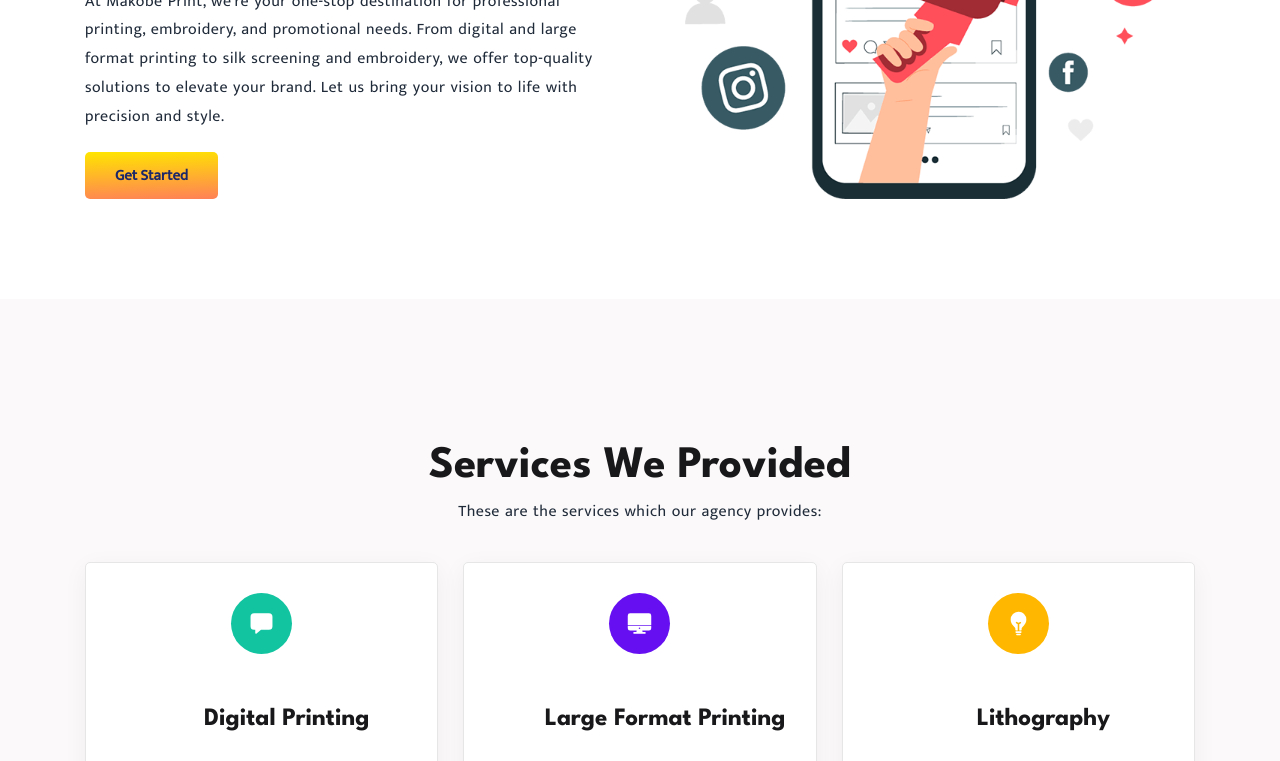
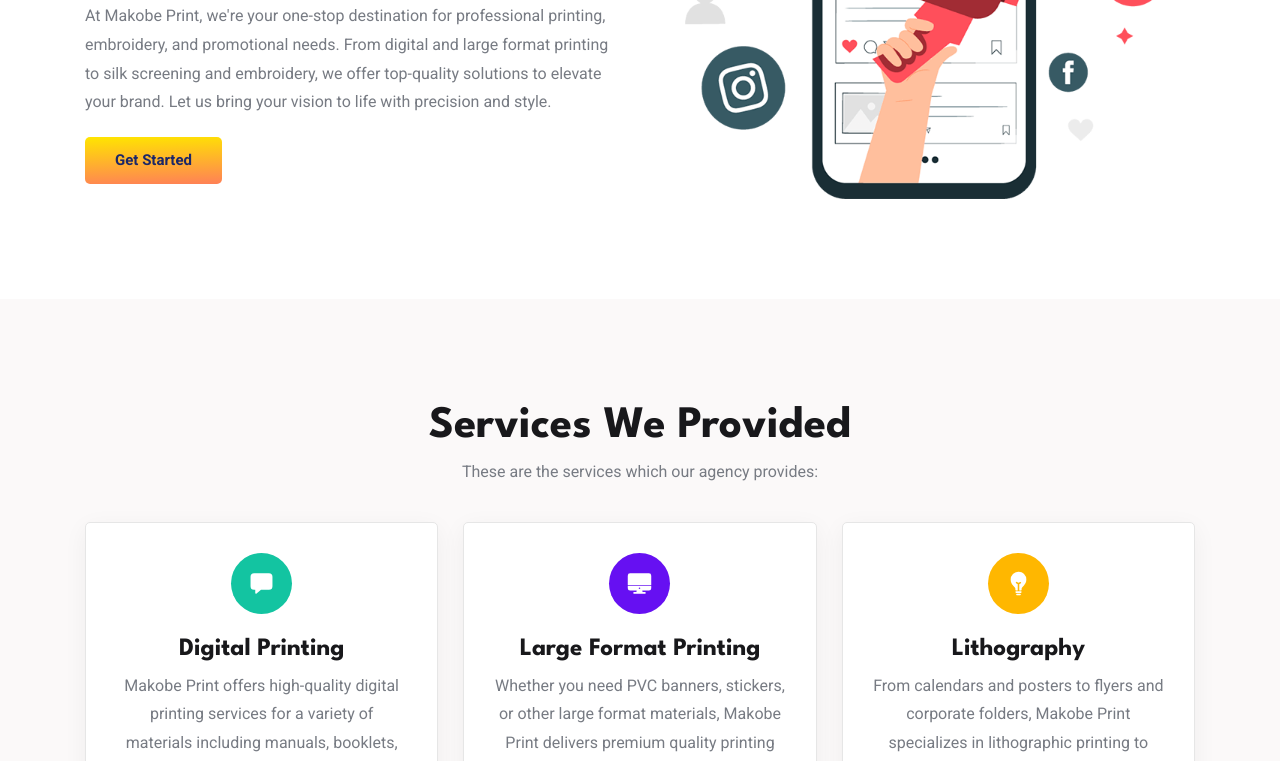
Before and after one commit to CharlieNndwa/makobe-print, a plain HTML site: page index.html in a window 1280 px wide. Shown: the part 456-1217 px from the top of the page. Drawn offline with nearby package versions, Linux system fonts and the light colour scheme; a web font is replaced by a local one.

Commit message:
first commit

```diff
--- a/index.html
+++ b/index.html
@@ -18,7 +18,7 @@
     - custom css link
   -->
   <link rel="stylesheet" href="./assets/css/style.css">
-  <link rel="stylesheet" href="./assets/css/aboutus.css">
+  <!-- <link rel="stylesheet" href="./assets/css/aboutus.css"> -->
 
   <!--
     - google font link
```
